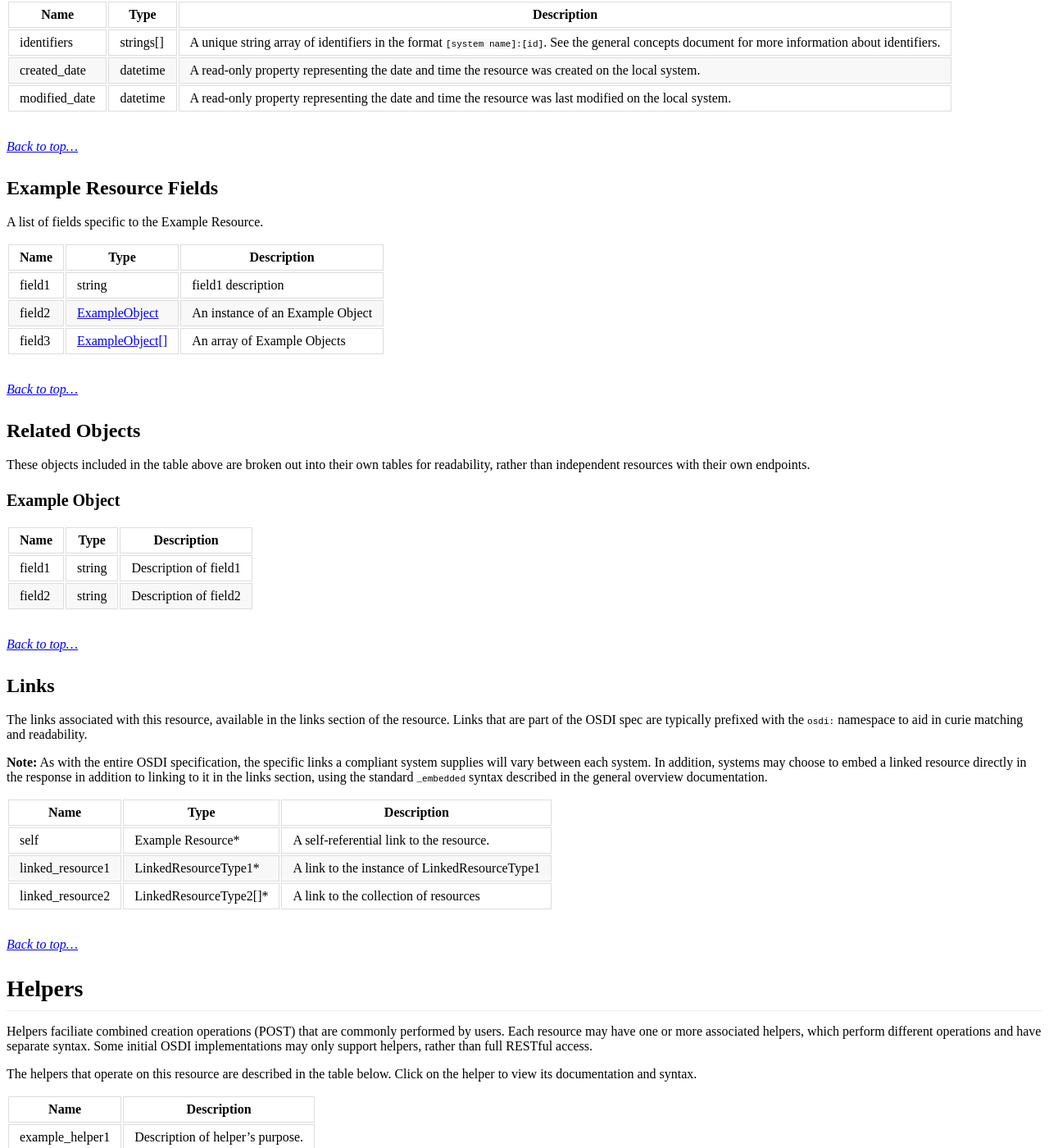
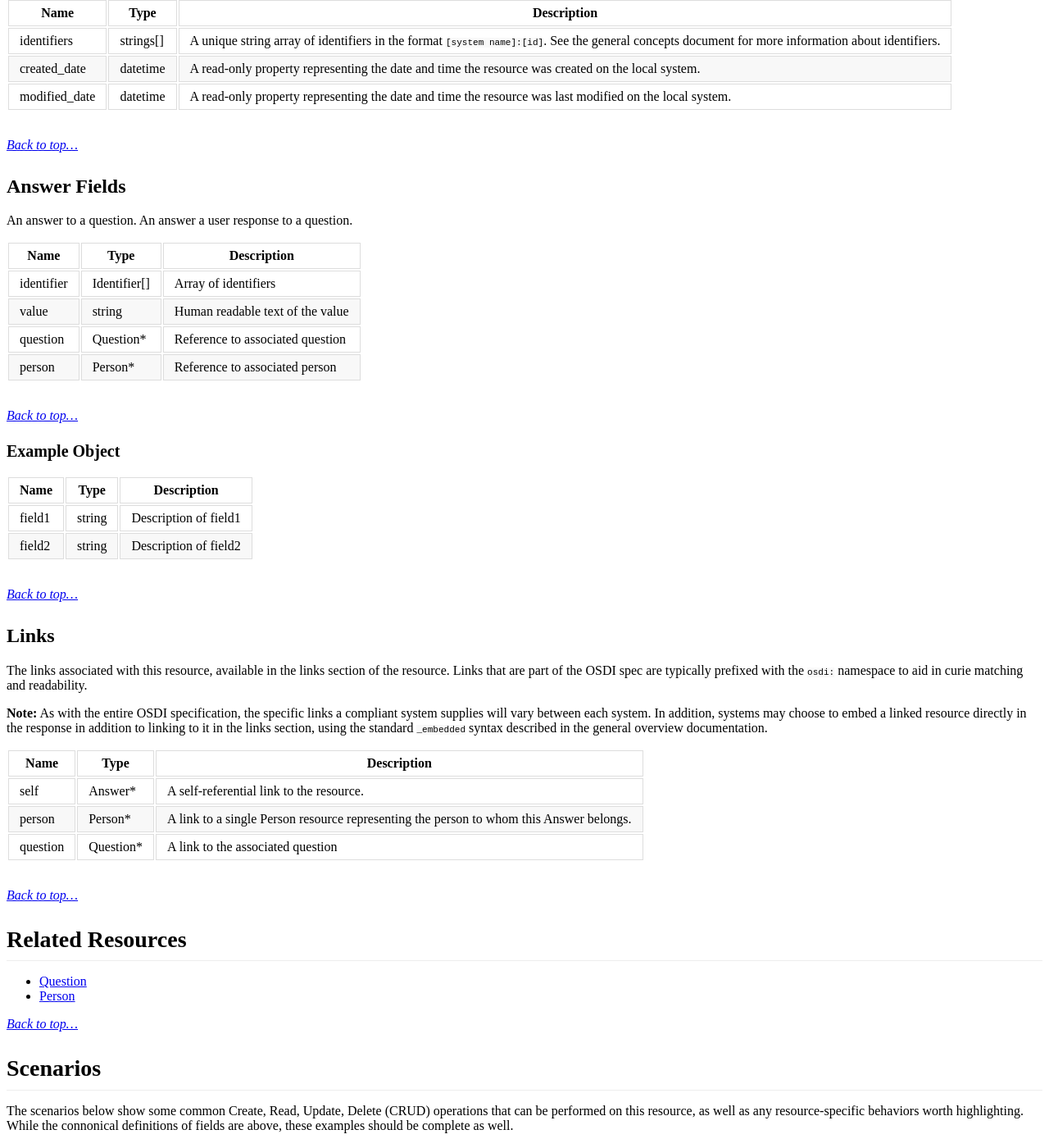
Before and after one commit to opensupporter/osdi-docs, a Jekyll site: the page built from answers.md, in a window 1280 px wide and 1400 px high, scrolled down 1421 px. Shown: the whole window at 82% size. Built offline with Jekyll 4.4.1, drawn with Linux system fonts in a browser that asks for light colours; a style sheet for code colours, icons or effects is not loaded; some of the changed text lies outside the part shown.

Commit message:
Update answers.md
saving work

```diff
--- a/answers.md
+++ b/answers.md
@@ -5,7 +5,9 @@ title: Answer Resource
 
 # Answer Resource
 
-Introductory paragraphs describing the resource.
+Answers are applied to a the Person resource and include a link to the cooresponding Question resource.
+
+As an example, a Question might ask Do you support John Doe For City Council?  An Answer would be a Persons response to the question.
 
 ### Sections
 
@@ -13,8 +15,6 @@ Introductory paragraphs describing the resource.
 * [Fields](#fields)
     * [Common Fields](#common-fields)
     * [Resource Fields](#resource-fields)
-    * [Related Objects](#related-objects)
-    * [Links](#links)
 * [Helpers](#helpers)
 * [Related Resources](#related-resources)
 * [Scenarios](#scenarios)
@@ -41,21 +41,19 @@ _[Back to top...](#)_
 _[Back to top...](#)_
 
 
-### Example Resource Fields
+### Answer Fields
 
-A list of fields specific to the Example Resource.
+An answer to a question.  An answer a user response to a question.
 
-|Name          |Type      |Description
+| Name          | Type      | Description
 |-----------    |-----------|--------------
-|field1      |string     |field1 description
-|field2|[ExampleObject](#example-object)    |An instance of an Example Object
-|field3      |[ExampleObject[]](#example-object)  |An array of Example Objects
+|identifier		|Identifier[]		|Array of identifiers
+|value          |string     |Human readable text of the value
+|question		|Question*	|Reference to associated question
+|person			|Person*	|Reference to associated person
 
 _[Back to top...](#)_
 
-### Related Objects
-
-These objects included in the table above are broken out into their own tables for readability, rather than independent resources with their own endpoints.
 
 #### Example Object
 
@@ -74,30 +72,19 @@ _[Back to top...](#)_
 
 |Name          	|Type		|Description
 |-----------    |-----------|--------------
-|self			|Example Resource*	|A self-referential link to the resource.
-|linked_resource1		|LinkedResourceType1*  |A link to the instance of LinkedResourceType1
-|linked_resource2		|LinkedResourceType2[]*  |A link to the collection of resources
+|self			|Answer*	|A self-referential link to the resource.
+|person		|Person*  |A link to a single Person resource representing the person to whom this Answer belongs.
+|question		|Question*  |A link to the associated question
 
 _[Back to top...](#)_
 
 
 
-## Helpers
-
-{% include helpers_intro.md %}
-
-|Name          |Description
-|-----------    |-----------
-|example_helper1      |Description of helper's purpose.
-|example_helper2      |Description of helper's purpose.
-
-_[Back to top...](#)_
-
 
 ## Related Resources
 
-* [RelatedResource1](#)
-* [RelatedResource2](#)
+* [Question](#)
+* [Person](#)
 
 _[Back to top...](#)_
 
```
